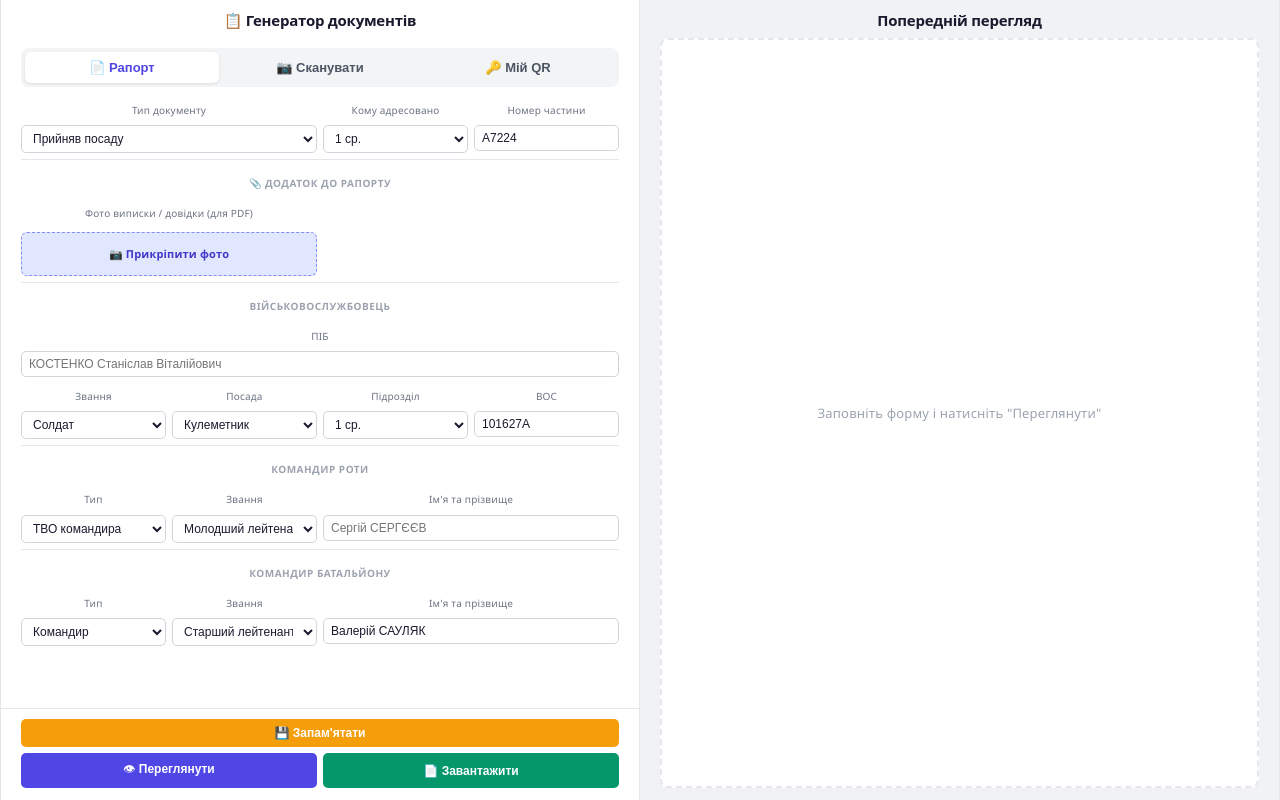
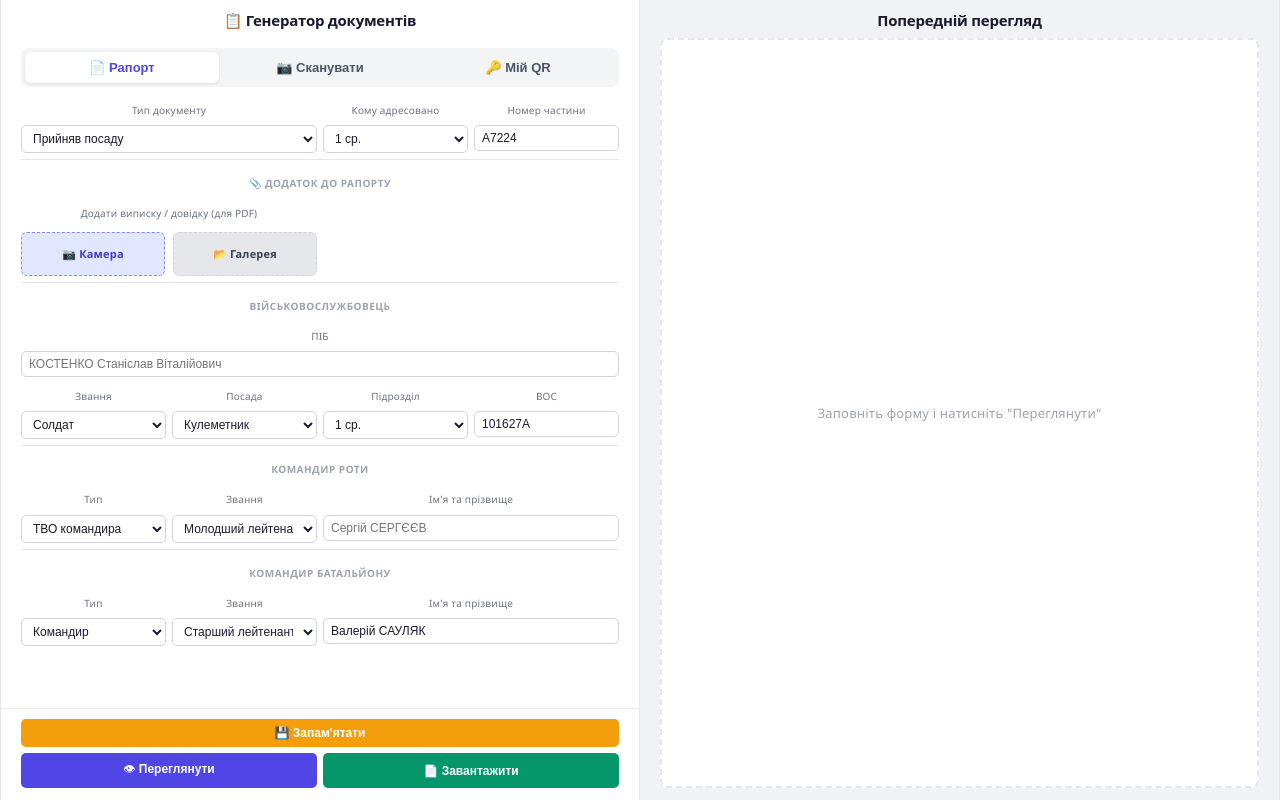
Before and after one commit to Gagaeinsv/raport-generator, a React (Vite) app: page / in a window 1280 px wide. Built offline with nearby package versions, Linux system fonts and the light colour scheme.

Commit message:
Додано роздільні кнопки для фотографування (камери) та галереї

```diff
--- a/src/App.css
+++ b/src/App.css
@@ -493,6 +493,40 @@ input:focus, select:focus {
   grid-column: 1 / -1; /* Make PIB input take full width */
 }
 
+.attachment-actions, .ocr-actions {
+  display: flex;
+  gap: 8px;
+  width: 100%;
+  margin-top: 4px;
+}
+
+.attachment-actions .btn-attachment-label,
+.ocr-actions .btn-ocr-label {
+  flex: 1;
+  margin-top: 0;
+  text-align: center;
+}
+
+.btn-gallery-label {
+  background: #e5e7eb;
+  color: #374151;
+  border-color: #d1d5db;
+}
+
+.btn-gallery-label:hover {
+  background: #d1d5db;
+}
+
+.btn-ocr-gallery-label {
+  background: #e5e7eb;
+  border-color: #d1d5db;
+  color: #374151;
+}
+
+.btn-ocr-gallery-label:hover:not(.disabled) {
+  background: #d1d5db;
+}
+
 /* Responsive design adjustments */
 .tab-btn-preview-only {
   display: none;
--- a/src/App.jsx
+++ b/src/App.jsx
@@ -317,11 +317,17 @@ export default function App() {
               <h3>📎 Додаток до рапорту</h3>
               <div className="form-grid">
                 <div className="field-group span2">
-                  <label>Фото виписки / довідки (для PDF)</label>
-                  <input type="file" accept="image/*" onChange={handleAttachment} id="attachment-input" style={{ display: 'none' }} />
-                  <label htmlFor="attachment-input" className="btn-attachment-label">
-                    📷 {form.attachment ? 'Змінити фото' : 'Прикріпити фото'}
-                  </label>
+                  <label>Додати виписку / довідку (для PDF)</label>
+                  <div className="attachment-actions">
+                    <input type="file" accept="image/*" capture="environment" onChange={handleAttachment} id="attachment-camera" style={{ display: 'none' }} />
+                    <label htmlFor="attachment-camera" className="btn-attachment-label">
+                      📷 Камера
+                    </label>
+                    <input type="file" accept="image/*" onChange={handleAttachment} id="attachment-gallery" style={{ display: 'none' }} />
+                    <label htmlFor="attachment-gallery" className="btn-attachment-label btn-gallery-label">
+                      📂 Галерея
+                    </label>
+                  </div>
                 </div>
                 {form.attachment && (
                   <div className="field-group span2 attachment-preview-container">
@@ -603,10 +609,17 @@ export default function App() {
               <div className="scanner-section">
                 <h4>2. Розпізнати військовий квиток / Посвідчення (OCR)</h4>
                 <div className="ocr-upload-box">
-                  <input type="file" accept="image/*" onChange={handleOCR} id="ocr-input" style={{ display: 'none' }} disabled={ocrLoading} />
-                  <label htmlFor="ocr-input" className={`btn-ocr-label ${ocrLoading ? 'disabled' : ''}`}>
-                    {ocrLoading ? '⏳ Сканування документа...' : '📷 Зробити фото або вибрати файл'}
-                  </label>
+                  <input type="file" accept="image/*" capture="environment" onChange={handleOCR} id="ocr-camera" style={{ display: 'none' }} disabled={ocrLoading} />
+                  <input type="file" accept="image/*" onChange={handleOCR} id="ocr-gallery" style={{ display: 'none' }} disabled={ocrLoading} />
+
+                  <div className="ocr-actions">
+                    <label htmlFor="ocr-camera" className={`btn-ocr-label ${ocrLoading ? 'disabled' : ''}`}>
+                      📷 Камера
+                    </label>
+                    <label htmlFor="ocr-gallery" className={`btn-ocr-label btn-ocr-gallery-label ${ocrLoading ? 'disabled' : ''}`}>
+                      📂 Галерея
+                    </label>
+                  </div>
                   {ocrLoading && (
                     <div className="ocr-progress-container">
                       <div className="ocr-progress-bar" style={{ width: `${ocrProgress}%` }}></div>
```
